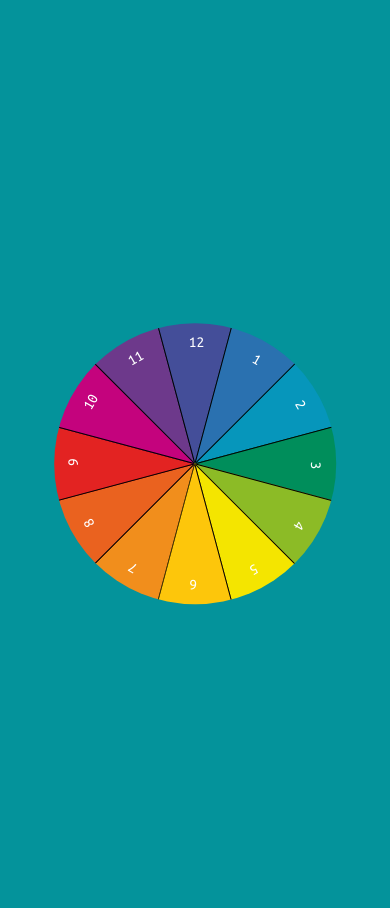
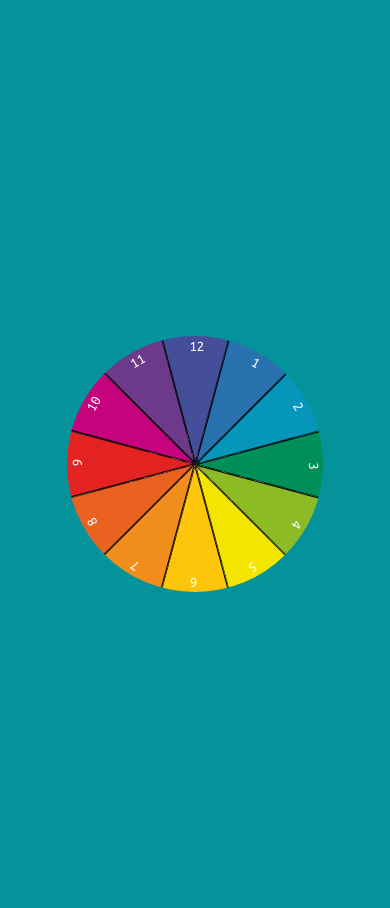
Before and after one commit to HadrienMP/color-clock, a PHP site: page /hour-palette/index.html in a window 390 px wide. Shown: the top 908 px of the page. Run offline with PHP 8.4, Linux system fonts and the light colour scheme.

Commit message:
Improve mobile style

```diff
--- a/src/hour-palette/hour-palette.css
+++ b/src/hour-palette/hour-palette.css
@@ -8,16 +8,16 @@
         padding-top: 67px;
     }
     #hour-colors {
-        height: 22em;
-        width: 22em;
+        height: 20em;
+        width: 20em;
         top: 50vh;
         transform: translateY(-50%) translateX(-50%);
         left: 50%;
         font-size: .8em;
     }
     #hour-colors .color {
-        font-size: 1.2em;
-        margin-top: -10px;
+        font-size: 1.15em;
+        margin-top: -16px;
     }
 }
 @media screen and (min-width: 420px) {
```
